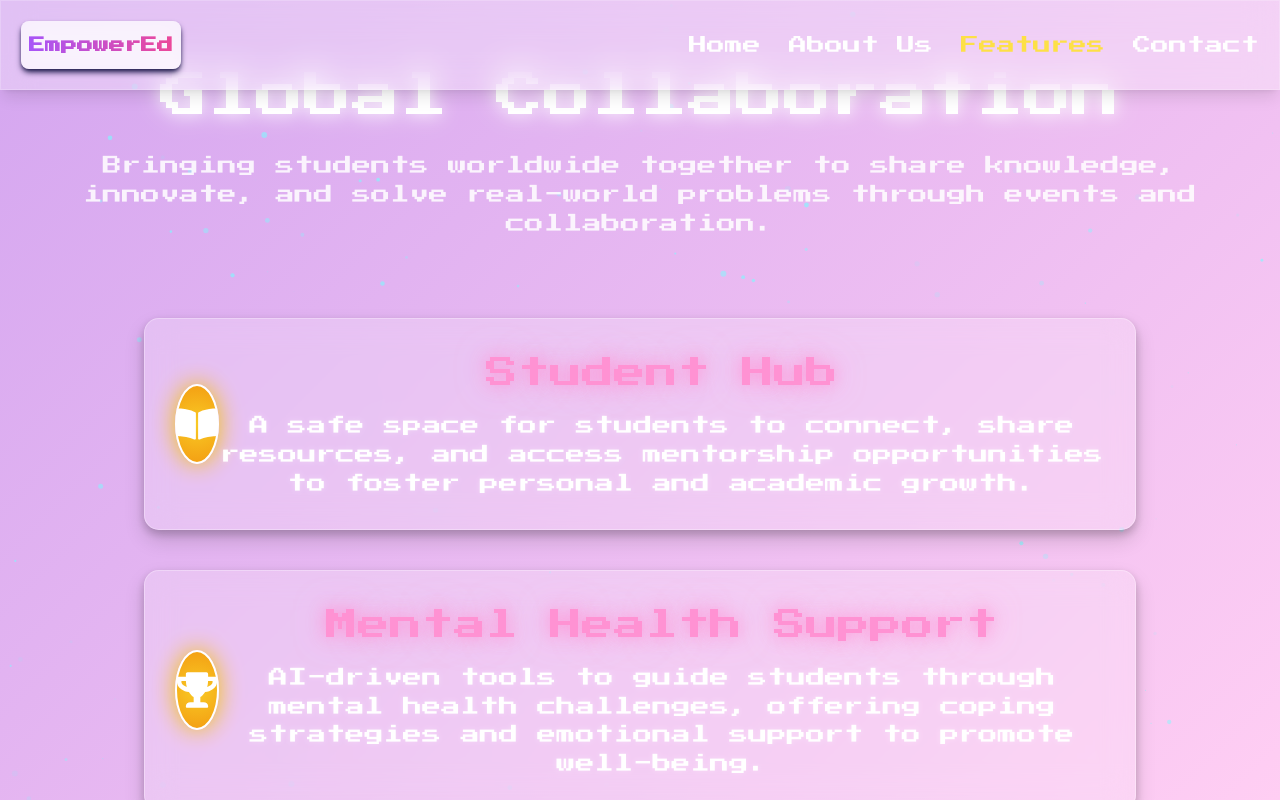
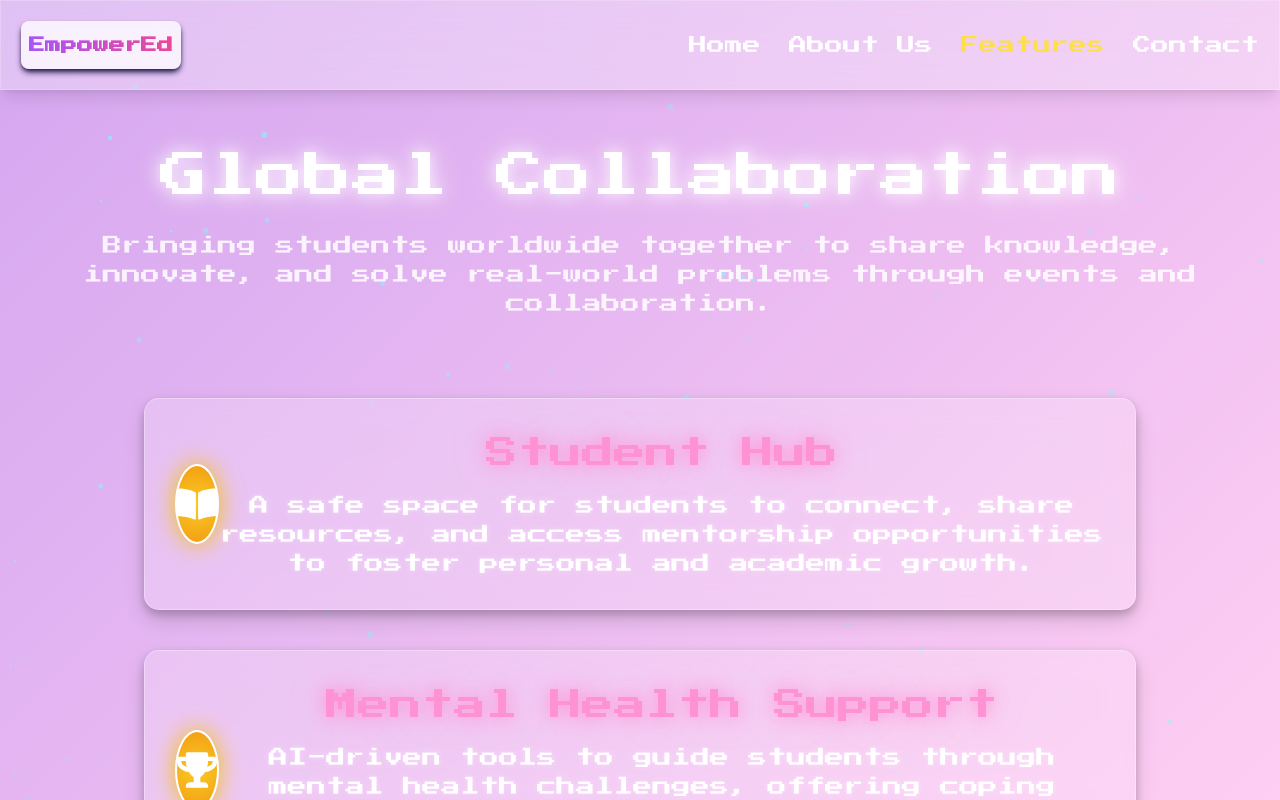
Before and after one commit to Bushraabir/empowereducation, a React (Vite) app: page /features in a window 1280 px wide. Built offline with nearby package versions, Linux system fonts and the light colour scheme.

Commit message:
Initial commit

```diff
--- a/package.json
+++ b/package.json
@@ -3,11 +3,14 @@
     "private": true,
     "version": "0.0.0",
     "type": "module",
+    "homepage": "https://Bushraabir.github.io/empowereducation",
     "scripts": {
         "dev": "vite",
         "build": "vite build",
         "lint": "eslint .",
-    "preview": "vite preview"
+        "preview": "vite preview",
+        "predeploy": "npm run build",
+        "deploy": "gh-pages -d dist"
     },
     "dependencies": {
         "@react-spring/three": "^9.7.5",
@@ -43,6 +46,7 @@
         "eslint": "^8.0.0",
         "eslint-plugin-react": "^7.33.2",
         "eslint-plugin-react-hooks": "^5.1.0",
+        "gh-pages": "^6.3.0",
         "postcss": "^8.4.30",
         "tailwindcss": "^3.3.3",
         "vite": "^6.0.3"
--- a/src/pages/Features.jsx
+++ b/src/pages/Features.jsx
@@ -13,7 +13,7 @@ const fadeIn = {
 
 const Features = () => {
   return (
-    <div className="empowered-features-container">
+    <div className="mt-20 empowered-features-container">
       {/* Particles Background */}
       <ParticleBackground />
 
```
Also changed, not shown: 1 other file (tests, documents, lock files or other folders). Lines whose indentation alone changed are shown as unchanged.
